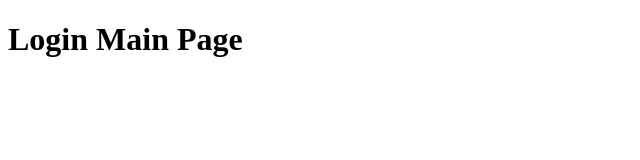
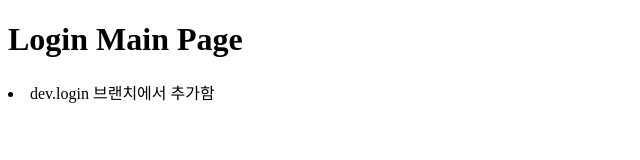
Before and after one commit to minkyu9191/MyGitApp, a plain HTML site: page login.html in a window 1280 px wide. Shown: the whole page, without its empty margins (0-640 px from the left). Drawn offline with Linux system fonts and the light colour scheme.

Commit message:
dev/login 브랜치에서 login.html 수정

```diff
--- a/login.html
+++ b/login.html
@@ -10,5 +10,10 @@
     <h1>
         Login Main Page
     </h1>
+    <u1>
+        <li>
+            dev.login 브랜치에서 추가함
+        </li>
+    </u1>
 </body>
 </html>
```
